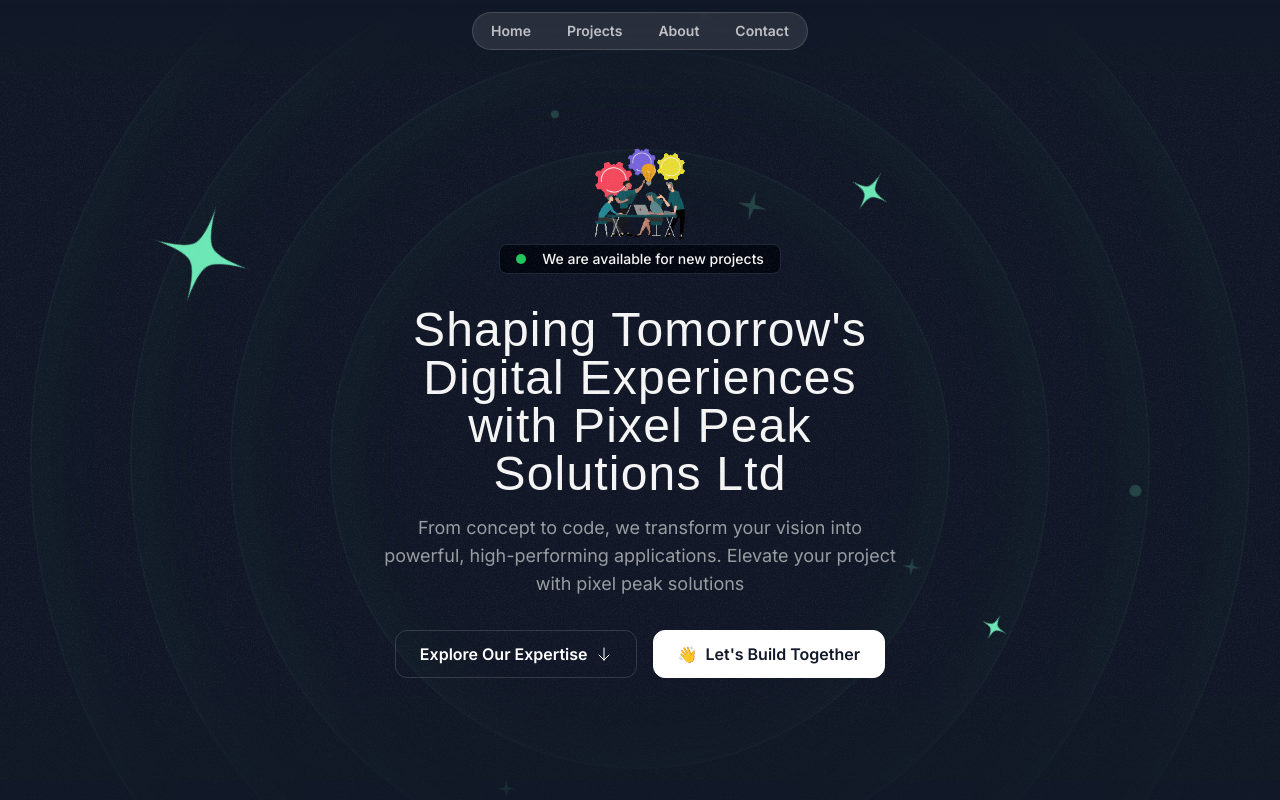
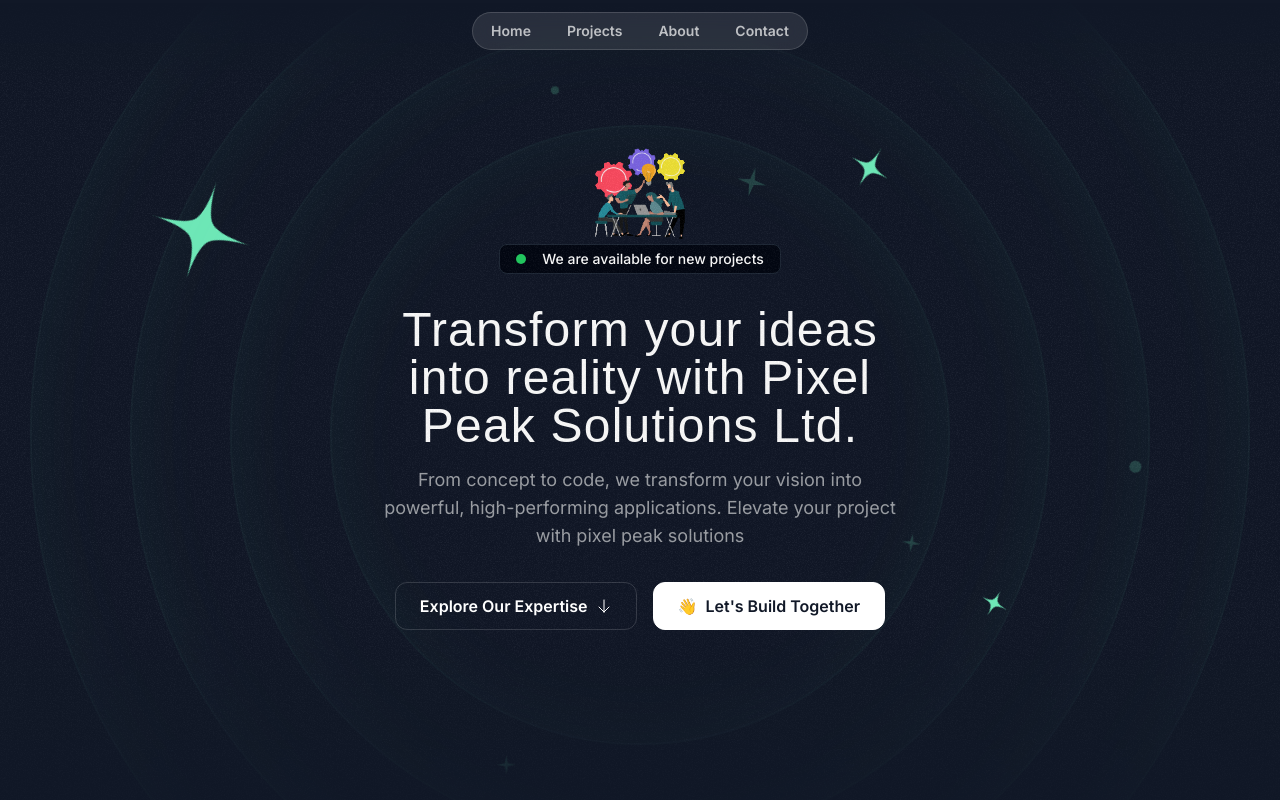
Before and after one commit to Pixel-Peak-Solutions-Ltd/pixel-peak-solutions-website, a Next.js app: page / in a window 1280 px wide. Shown: the top 800 px of the page. Built offline with nearby package versions, Linux system fonts and the light colour scheme; a web font is replaced by a local one.

Commit message:
Change the hero section header

```diff
--- a/src/sections/Hero.tsx
+++ b/src/sections/Hero.tsx
@@ -132,8 +132,7 @@
         </div>
         <div className="max-w-lg mx-auto">
           <h1 className="font-serif text-3xl md:text-5xl text-center mt-8 tracking-wide">
-            Shaping Tomorrow&apos;s Digital Experiences with Pixel Peak
-            Solutions Ltd
+            Transform your ideas into reality with Pixel Peak Solutions Ltd.
           </h1>
           <p className="mt-4 text-center text-white/60 md:text-lg">
             From concept to code, we transform your vision into powerful,
```
